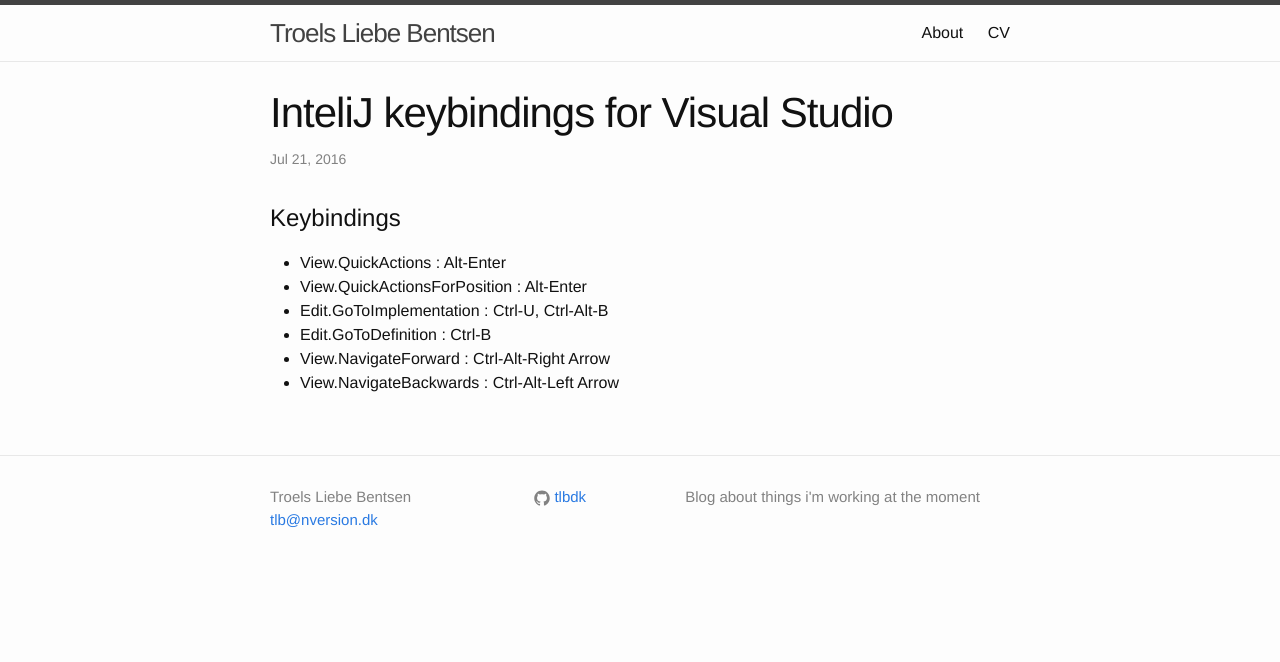
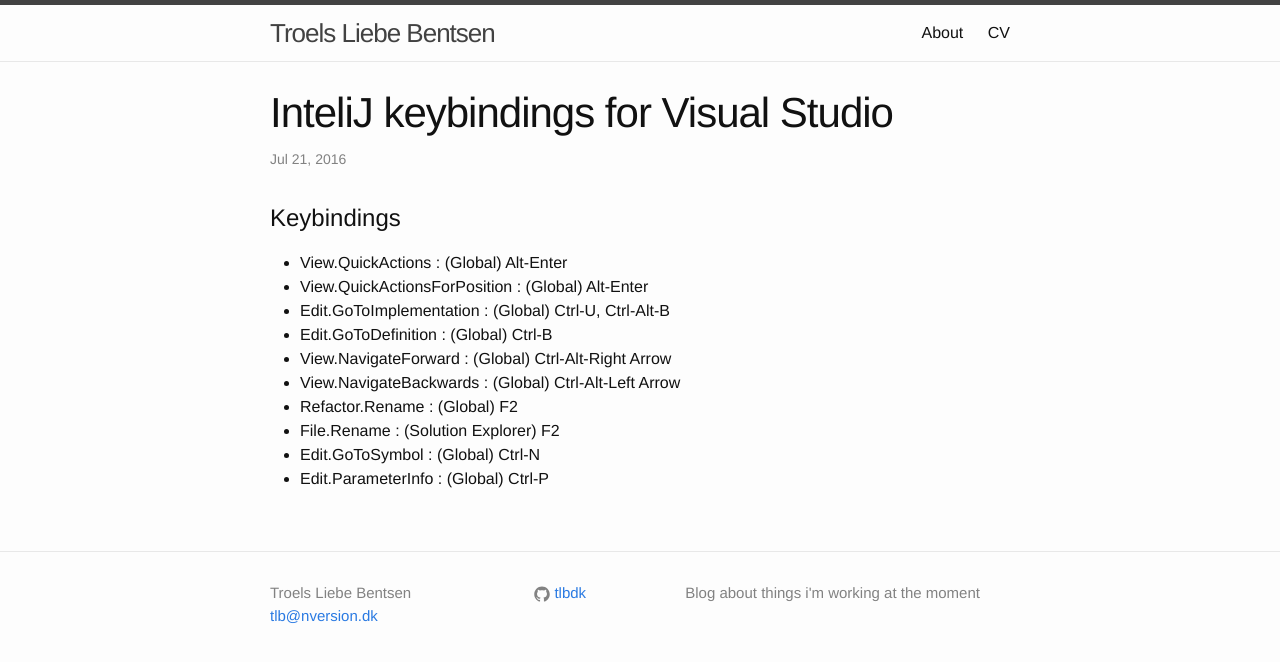
Before and after one commit to tlbdk/tlbdk.github.io, a Jekyll site: the page built from _posts/2017-03-20-visual-studio-intellij-keyboard.md, in a window 1280 px wide. Shown: the top 662 px of the page. Built offline with Jekyll 4.4.1, drawn with Linux system fonts in a browser that asks for light colours.

```diff
--- a/_posts/2017-03-20-visual-studio-intellij-keyboard.md
+++ b/_posts/2017-03-20-visual-studio-intellij-keyboard.md
@@ -7,9 +7,13 @@ categories: VisualStudio IntelliJ
 
 # Keybindings
 
-* View.QuickActions : Alt-Enter
-* View.QuickActionsForPosition : Alt-Enter
-* Edit.GoToImplementation : Ctrl-U, Ctrl-Alt-B
-* Edit.GoToDefinition : Ctrl-B
-* View.NavigateForward : Ctrl-Alt-Right Arrow
-* View.NavigateBackwards : Ctrl-Alt-Left Arrow
+* View.QuickActions : (Global) Alt-Enter
+* View.QuickActionsForPosition : (Global) Alt-Enter
+* Edit.GoToImplementation : (Global) Ctrl-U, Ctrl-Alt-B
+* Edit.GoToDefinition : (Global) Ctrl-B
+* View.NavigateForward : (Global) Ctrl-Alt-Right Arrow
+* View.NavigateBackwards : (Global) Ctrl-Alt-Left Arrow
+* Refactor.Rename : (Global) F2
+* File.Rename : (Solution Explorer) F2
+* Edit.GoToSymbol : (Global) Ctrl-N
+* Edit.ParameterInfo : (Global) Ctrl-P
```
Also changed, not shown: 1 other file.
